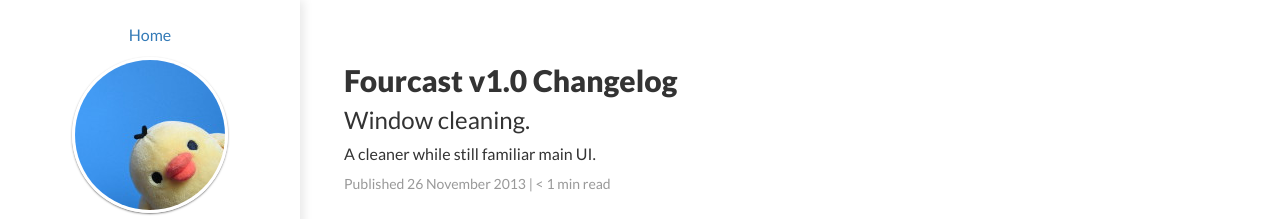
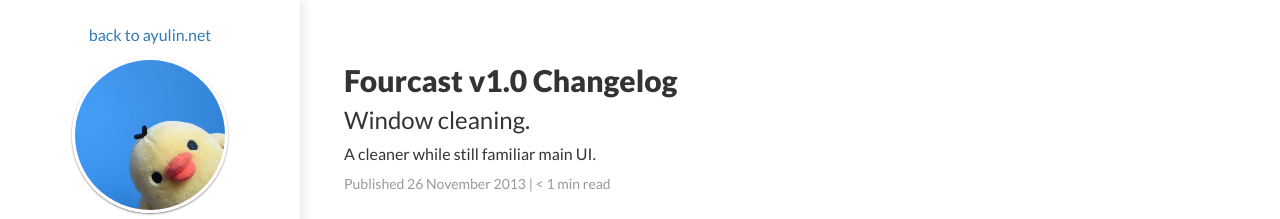
Before and after one commit to jcheng31/ayulin.net, a Jekyll site: the page built from Content/blog/index.html, in a window 1280 px wide. Shown: the top 219 px of the page. Built offline with Jekyll 4.4.1, drawn with Linux system fonts in a browser that asks for light colours; nearby versions of some CDN libraries; Markdown is read by kramdown in place of the engine named in the settings; the list of posts is cut into pages by our own code.

Commit message:
Change "Home" text to be more descriptive.

```diff
--- a/Content/_layouts/blog.html
+++ b/Content/_layouts/blog.html
@@ -5,7 +5,7 @@ is_blog: true
 <div class="blog-wrapper">
   <div class="border-right left-sidebar">
     <div class="row center-text">
-      <p><a href="/">Home</a></p>
+      <p><a href="/">back to ayulin.net</a></p>
       <a href="/blog">
         <img src="/blog/img/profile.jpg" class="img-circle image-border">
         <h3>Jerome Cheng</h3>
```
